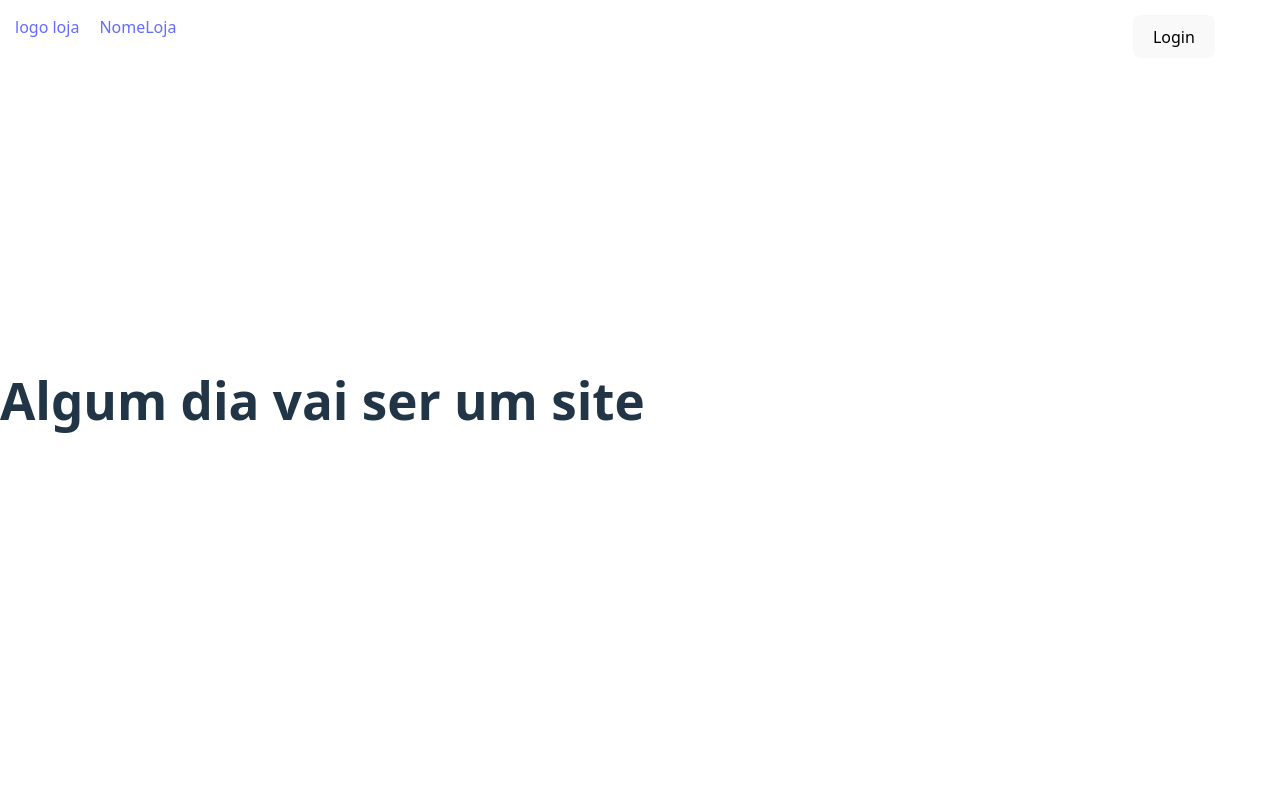
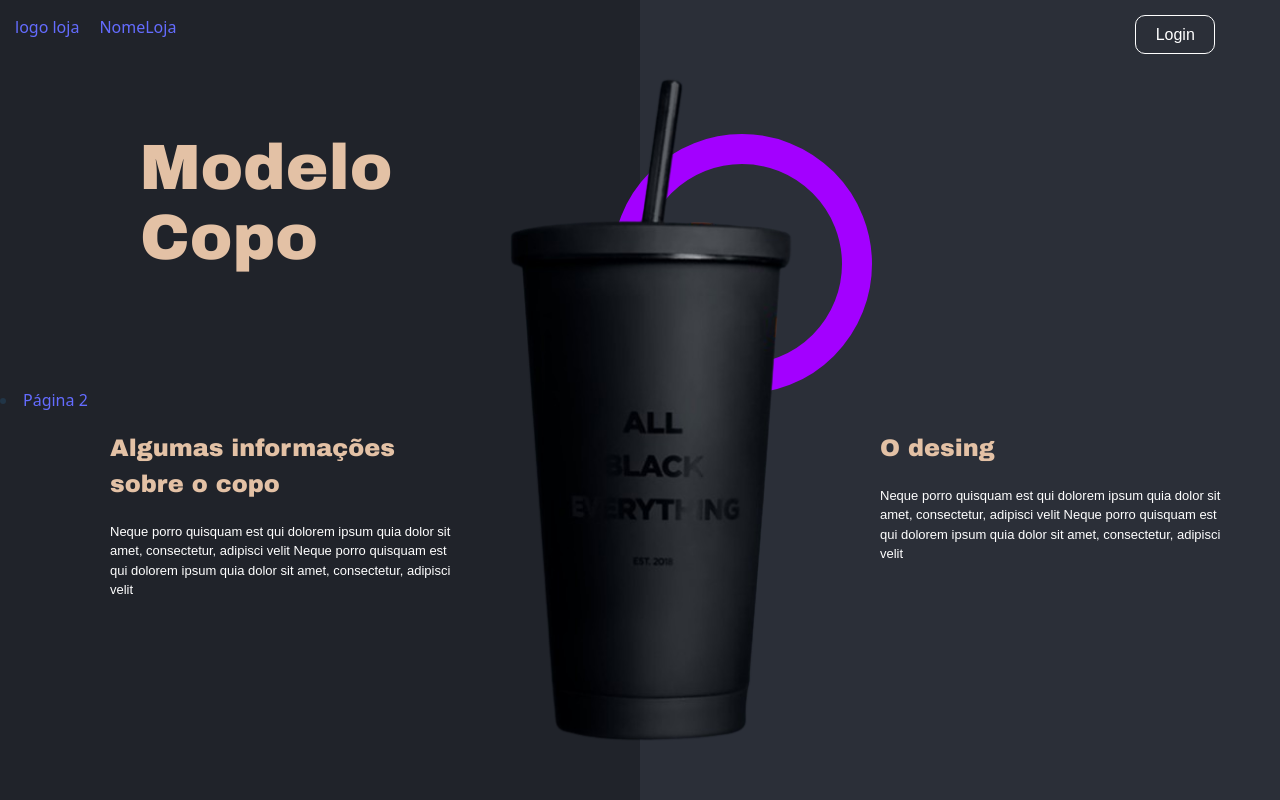
Before and after one commit to evelynKelin/sitePI, a React (Vite) app: page / in a window 1280 px wide. Built offline with nearby package versions, Linux system fonts and the light colour scheme.

Commit message:
Versao p1 pronta e p2 iniciada

```diff
--- a/package.json
+++ b/package.json
@@ -12,7 +12,7 @@
   "dependencies": {
     "react": "^19.1.1",
     "react-dom": "^19.1.1",
-    "react-router-dom": "^7.8.1"
+    "react-router-dom": "^7.8.2"
   },
   "devDependencies": {
     "@eslint/js": "^9.33.0",
--- a/src/App.css
+++ b/src/App.css
@@ -1,7 +1,12 @@
-body{
-  background-image: linear-gradient(to buttom, rgb(32,35,42), rgb(43,47,56));
+@import url('https://fonts.googleapis.com/css2?family=Archivo+Black&display=swap');
 
+body {
+  min-height: 100vh; /* permite scroll se o conteúdo for maior */
+  margin: 0;     /* remove margens que podem atrapalhar */
+  background-image: linear-gradient(to right,  rgb(32,35,42) 0%,  rgb(32,35,42) 50%,  rgb(43,47,56) 50%, rgb(43,47,56) 100%);
+  position: relative; /* necessário para elementos absolutos dentro do body */
 }
+
 
 .menuzinho{
   position:fixed; /*deixa ele fixo em cima*/
@@ -10,7 +15,6 @@ body{
   width: 100%;
   padding: 0; /*o espaçamento interno*/
   z-index: 1000; /*fica em cima dos outros elementos*/
-  background-color: rbg(32, 35, 42);
 }
 
 .menuzinho ul{
@@ -19,6 +23,7 @@ list-style: none; /*isso aqui vai tirar as bolinhas da lista*/
 margin: 15px;
 padding: 0;
 }
+
 
 .menuzinho li{
   margin-right: 20px;
@@ -32,3 +37,109 @@ padding: 0;
   margin-left: auto;
   padding-right: 30px;
 }
+
+.botaoUniversal{
+  background-color: rgb(43,47,56);
+  border-radius: 10px;
+  border-color: white;
+  font-family:Arial, Helvetica, sans-serif;
+  color:white;
+}
+
+.botaoUniversal:hover{
+  background-color: white;
+  color:black;
+  transform: scale(1.1);
+}
+
+h1, h2{
+  font-family: "Archivo Black", sans-serif;
+  font-weight: 400;
+  font-style: normal;
+}
+
+.fontePrincipal{
+  font-size: 64px;
+  color:rgb(227,193,165);
+}
+
+.fonteSecundaria{
+  font-size: 24px;
+ color:rgb(227,193,165);
+}
+
+.paragrafo{
+  color:white;
+  font-size: 13px;
+  font-style: normal;
+  font-family: Arial, Helvetica, sans-serif;
+  font-style: normal;
+  font-weight: 400;
+}
+
+#filho1, #filho3, #filho4 {
+   max-width: 350px;
+  width: 100%;
+  padding: 10px;
+   position: absolute;
+}
+
+#filho1{
+top: 80px;
+left: 130px;
+}
+
+#filho2 {
+  position: fixed;
+  top: 52%;
+  left: 50%;
+  transform: translate(-50%, -50%);
+  z-index: 2000;          /* garante que fique acima de tudo */
+}
+
+#filho2 img {
+  max-width: 350px;       /* ajusta o tamanho da imagem */
+  width: 100%;
+  height: auto;
+}
+
+.anelFundo {
+  position: absolute;
+  top: 33%;                /* centraliza verticalmente */
+  left: 58%;               /* desloca um pouco pra direita */
+  transform: translate(-50%, -50%);
+  width: 200px;            /* diâmetro externo do círculo */
+  height: 200px;
+  border: 30px solid rgb(163,0,255);; /* cor e espessura da borda */
+  border-radius: 50%;      /* deixa redondo */
+  background-color: transparent; /* deixa o centro vazado */
+  z-index: 1500;           /* atrás do copo */
+}
+
+#filho3{
+
+  top: 400px;
+  left: 100px;
+}
+
+#filho4{
+top: 400px;
+right: 40px;
+}
+
+
+
+
+#copo2{
+    position: fixed;
+  top: 52%;
+  left: 70%;
+  transform: translate(-50%, -50%);
+  z-index: 2000;
+}
+
+#copo2 img{
+  max-width: 350px;       /* ajusta o tamanho da imagem */
+  width: 100%;
+  height: auto;
+}
--- a/src/App.jsx
+++ b/src/App.jsx
@@ -1,6 +1,7 @@
 import './App.css';
 import { Routes, Route, Link } from 'react-router-dom';
 import Login from './login'; // importa a página de login
+import copo from './assets/img/copo.png';
 
 function App() {
   return (
@@ -11,7 +12,7 @@ function App() {
           <li><Link to="/">logo loja</Link></li>
           <li><Link to="/">NomeLoja</Link></li>
           <li id="mDiferente">
-            <Link to="/login"><button>Login</button></Link>
+            <Link to="/login"><button className='botaoUniversal'>Login</button></Link>
           </li>
         </ul>
       </nav>
@@ -27,9 +28,46 @@ function App() {
 
 function Home() {
   return (
-    <div>
-      <h1>Algum dia vai ser um site</h1>
+
+    <div id="pai">
+
+<li><Link to="/p2">Página 2</Link></li>
+      <div id="filho1">
+      <h1 className="fontePrincipal">Modelo Copo</h1>
     </div>
+
+    <div id="filho2">
+
+      <img src={copo} alt="Copo" />
+    </div>
+
+   <div class="anelFundo"></div>
+
+
+    <div id="filho3">
+
+      <h2 className='fonteSecundaria'>Algumas informações sobre o copo</h2>
+      <p className="paragrafo">Neque porro quisquam est qui dolorem ipsum quia dolor sit amet, consectetur, adipisci velit
+        Neque porro quisquam est qui dolorem ipsum quia dolor sit amet, consectetur, adipisci velit
+      </p>
+
+      </div>
+
+
+    <div id="filho4">
+       <div className='fundinho2'>
+      <h2 className='fonteSecundaria'>O desing</h2>
+      <p className="paragrafo">Neque porro quisquam est qui dolorem ipsum quia dolor sit amet, consectetur, adipisci velit
+        Neque porro quisquam est qui dolorem ipsum quia dolor sit amet, consectetur, adipisci velit
+      </p>
+
+      </div>
+      </div>
+
+
+    </div>
+
+
   );
 }
 
```
Also changed, not shown: src/p2.jsx (added, +25 -0 lines), src/assets/img/copo.png (added), 1 other file (tests, documents, lock files or other folders).
